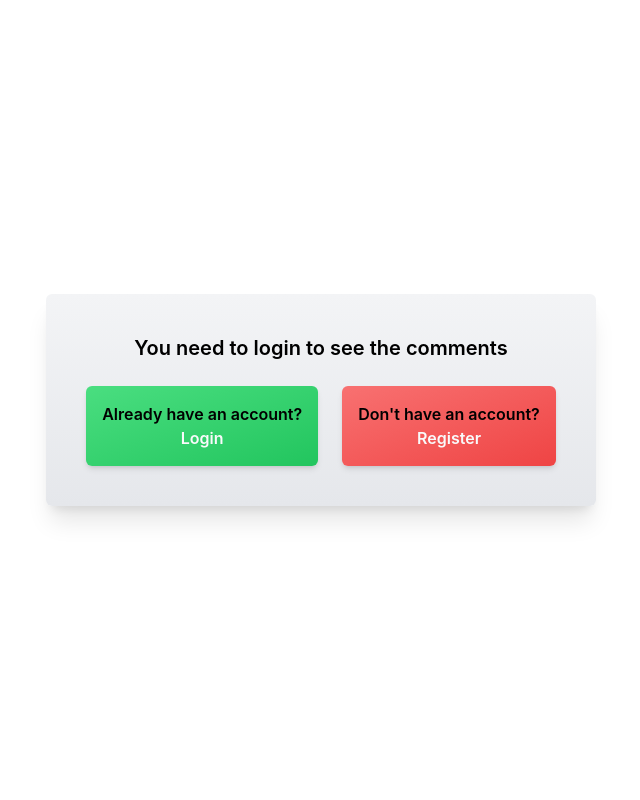
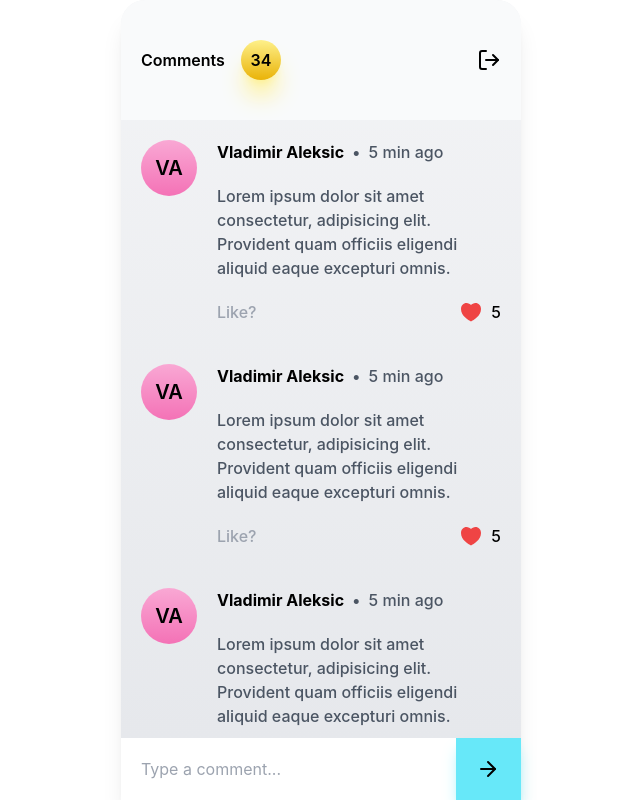
Before and after one commit to vladavoX/comment_section, a React (Vite) app in the folder client/: page / in a window 1280 px wide. Shown: the whole page, without its empty margins (319-959 px from the left). Built offline with nearby package versions, Linux system fonts and the light colour scheme.

Commit message:
redirect on successful login/register

```diff
--- a/client/src/LoginRegisterPage.tsx
+++ b/client/src/LoginRegisterPage.tsx
@@ -1,5 +1,5 @@
 import { useState, useEffect } from 'react'
-import { useLocation } from 'react-router-dom'
+import { useLocation, useNavigate } from 'react-router-dom'
 
 interface Props {
   setUser: React.Dispatch<React.SetStateAction<any>>
@@ -13,6 +13,7 @@ const LoginRegisterPage = ({ setUser }: Props) => {
     password: '',
   })
   const location = useLocation()
+  const navigate = useNavigate()
 
   useEffect(() => {
     if (location.pathname === '/login') {
@@ -28,7 +29,8 @@ const LoginRegisterPage = ({ setUser }: Props) => {
 
   const handleSubmit = async (e: React.FormEvent<HTMLFormElement>) => {
     e.preventDefault()
-    console.log(values)
+    setUser(values)
+    navigate('/')
   }
 
   return (
--- a/client/src/main.tsx
+++ b/client/src/main.tsx
@@ -7,7 +7,11 @@ import LoginRegisterPage from './LoginRegisterPage'
 import './index.css'
 
 const Root = () => {
-  const [user, setUser] = useState(null)
+  const [user, setUser] = useState({
+    name: '',
+    username: '',
+    password: '',
+  })
 
   const router = createBrowserRouter([
     {
@@ -29,13 +33,11 @@ const Root = () => {
     },
   ])
 
-  return (
-    <React.StrictMode>
-      <RouterProvider router={router} />
-    </React.StrictMode>
-  )
+  return <RouterProvider router={router} />
 }
 
 ReactDOM.createRoot(document.getElementById('root') as HTMLElement).render(
-  <Root />
+  <React.StrictMode>
+    <Root />
+  </React.StrictMode>
 )
```
